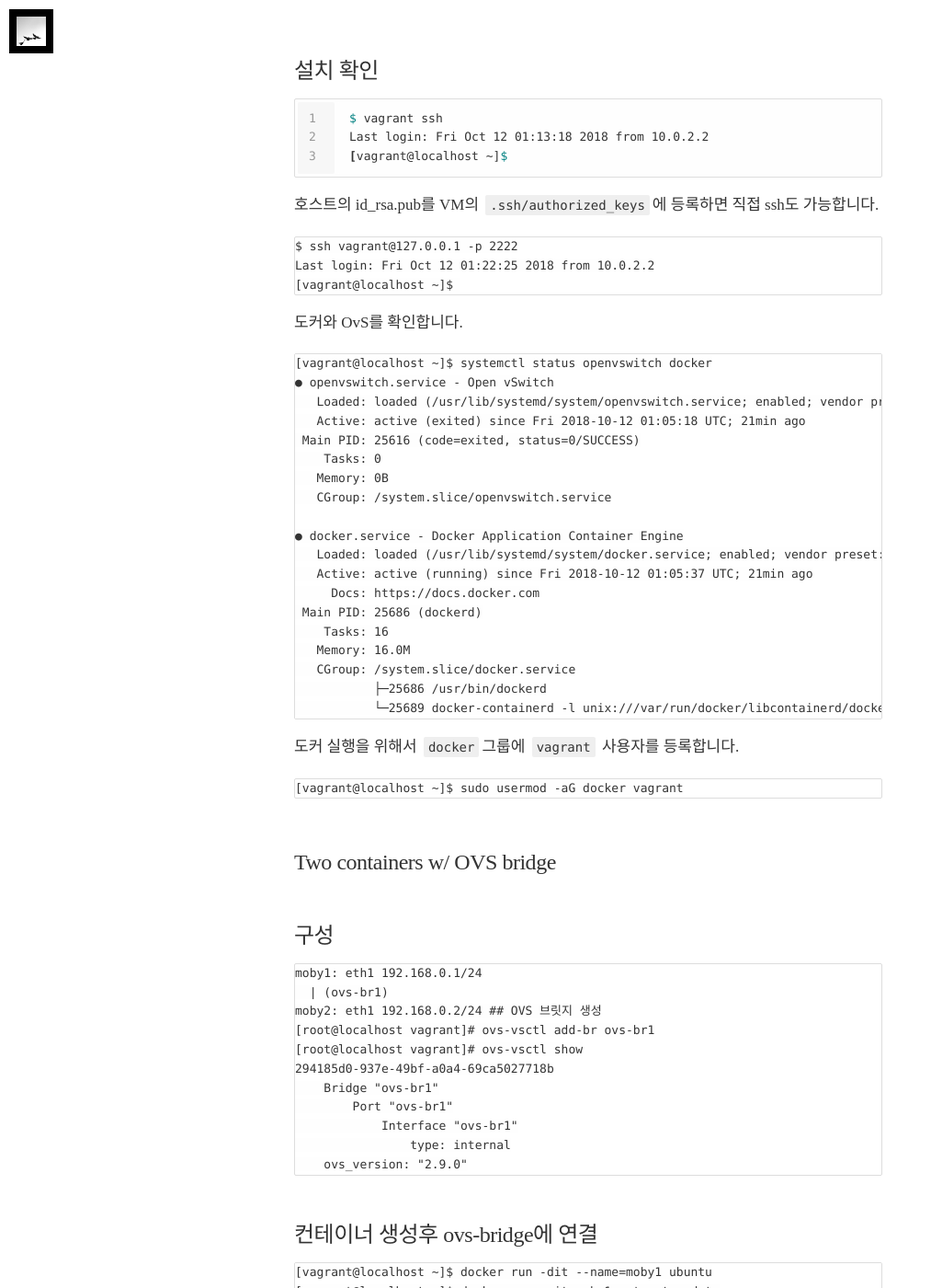
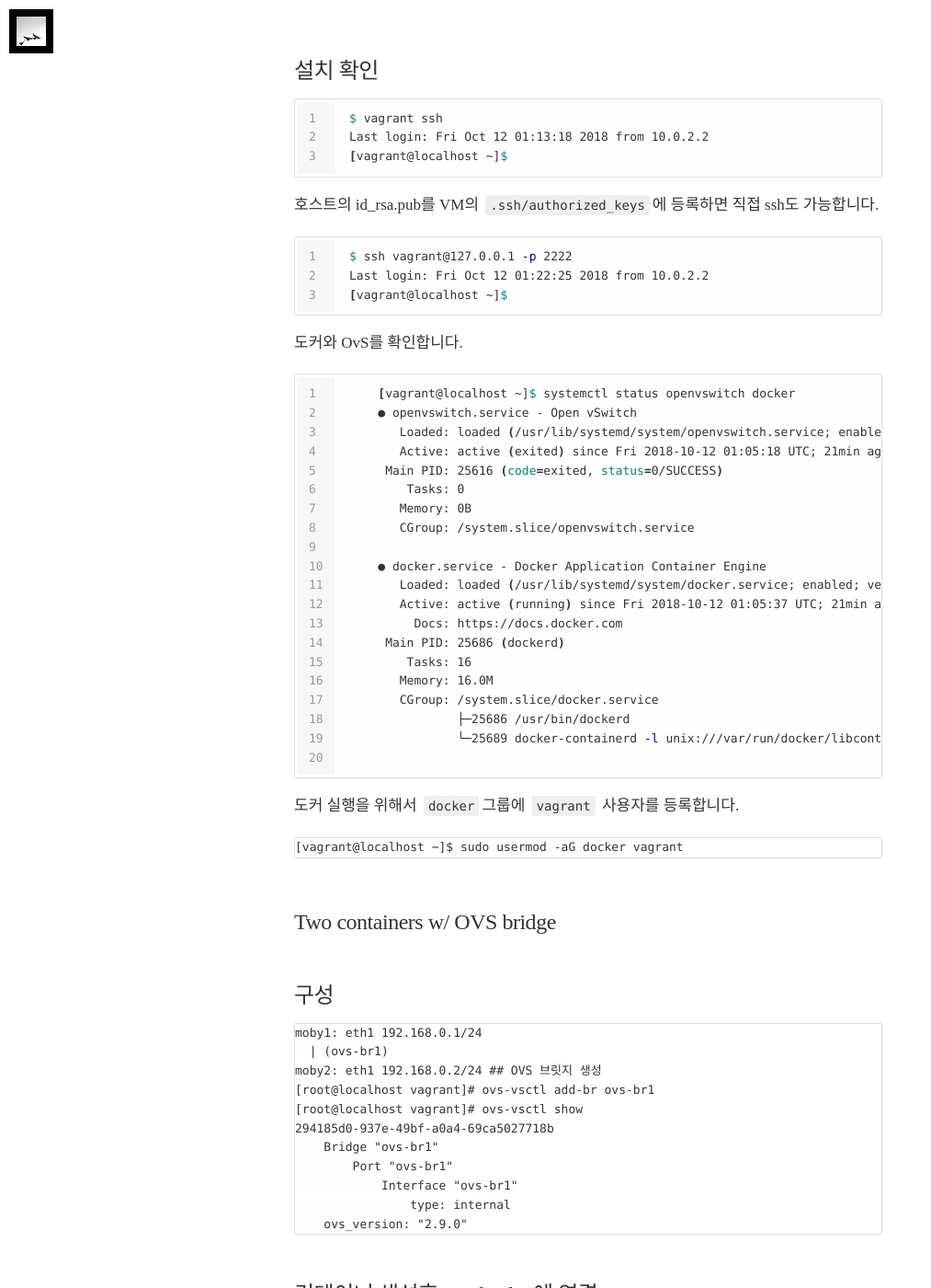
Before and after one commit to cwyang/cwyang.github.io, a Jekyll site: the page built from _posts/2018-10-12-ovs-docker-centos7-environment.markdown, in a window 1280 px wide and 1400 px high, scrolled down 1213 px. Shown: the whole window at 92% size, without its empty margins (0-1013 px from the left). Built offline with Jekyll 4.4.1, drawn with Linux system fonts in a browser that asks for light colours; nearby versions of some CDN libraries; some web fonts are replaced.

Commit message:
formatting

```diff
--- a/_posts/2018-10-12-ovs-docker-centos7-environment.markdown
+++ b/_posts/2018-10-12-ovs-docker-centos7-environment.markdown
@@ -15,9 +15,9 @@
 vagrant에서는 기본 이미지 (box라고 한다)를 제공하면서, 그 위에 설치 프로그램 형상을 사용자가 지정할 수 있도록 합니다. 쓰면 매우 편한겁니다.
 
 {% highlight bash linenos %}
-    $ uname -a
-    Linux cwyang 4.10.0-42-generic #46~16.04.1-Ubuntu SMP Mon Dec 4 15:57:59 UTC 2017 x86_64 x86_64 x86_64 GNU/Linux
-    $ sudo apt-get install virtualbox vagrant
+$ uname -a
+Linux cwyang 4.10.0-42-generic #46~16.04.1-Ubuntu SMP Mon Dec 4 15:57:59 UTC 2017 x86_64 x86_64 x86_64 GNU/Linux
+$ sudo apt-get install virtualbox vagrant
 {% endhighlight bash linenos %}
 
 # SSL 접속환경 확인
@@ -46,12 +46,15 @@
 {% endhighlight %}
 호스트의 id_rsa.pub를 VM의 `.ssh/authorized_keys`에 등록하면 직접 ssh도 가능합니다.
 
-    $ ssh vagrant@127.0.0.1 -p 2222
-    Last login: Fri Oct 12 01:22:25 2018 from 10.0.2.2
-    [vagrant@localhost ~]$
+{% highlight bash linenos %}
+$ ssh vagrant@127.0.0.1 -p 2222
+Last login: Fri Oct 12 01:22:25 2018 from 10.0.2.2
+[vagrant@localhost ~]$
+{% endhighlight bash linenos %}
 
 도커와 OvS를 확인합니다.
 
+    {% highlight bash linenos %}
     [vagrant@localhost ~]$ systemctl status openvswitch docker
     ● openvswitch.service - Open vSwitch
        Loaded: loaded (/usr/lib/systemd/system/openvswitch.service; enabled; vendor preset: disabled)
@@ -71,6 +74,7 @@
        CGroup: /system.slice/docker.service
                ├─25686 /usr/bin/dockerd
                └─25689 docker-containerd -l unix:///var/run/docker/libcontainerd/docker-containerd.sock --metrics-interval=0 -...
+    {% endhighlight bash linenos %}
 
 도커 실행을 위해서 `docker`그룹에 `vagrant` 사용자를 등록합니다.
 
```
